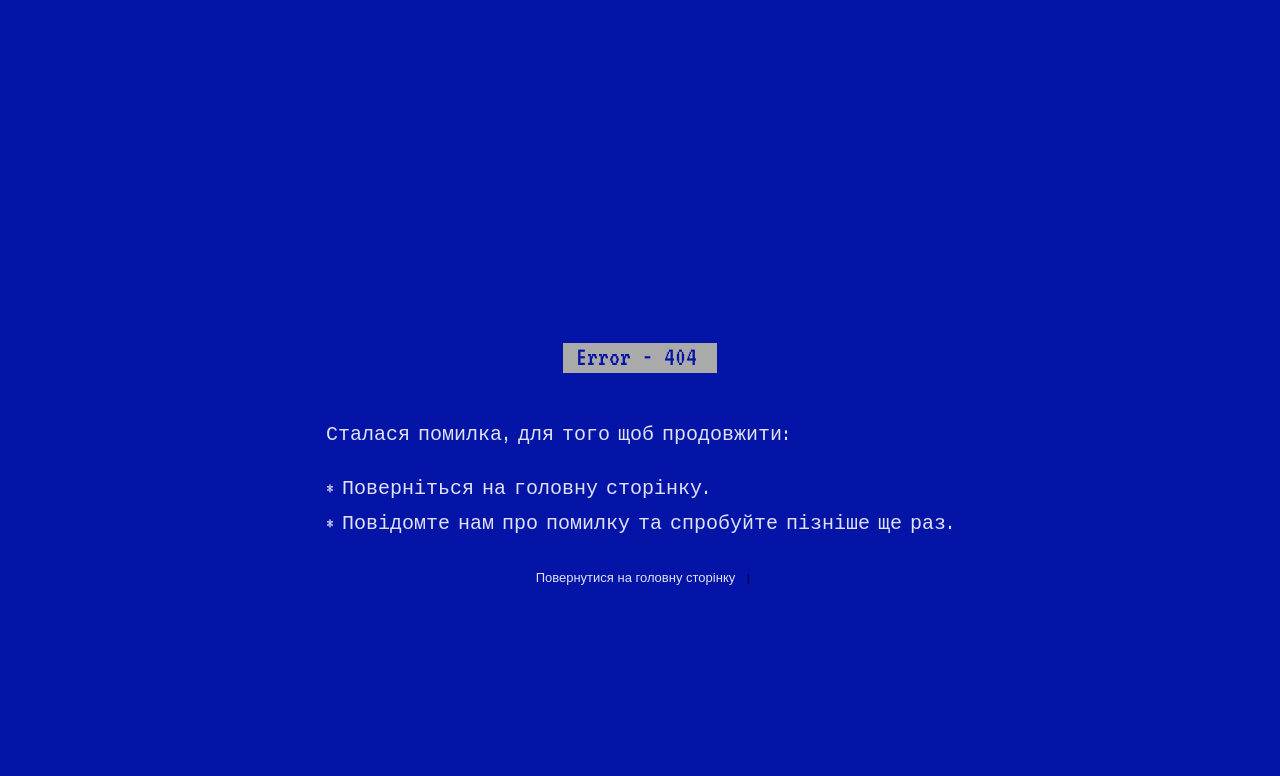
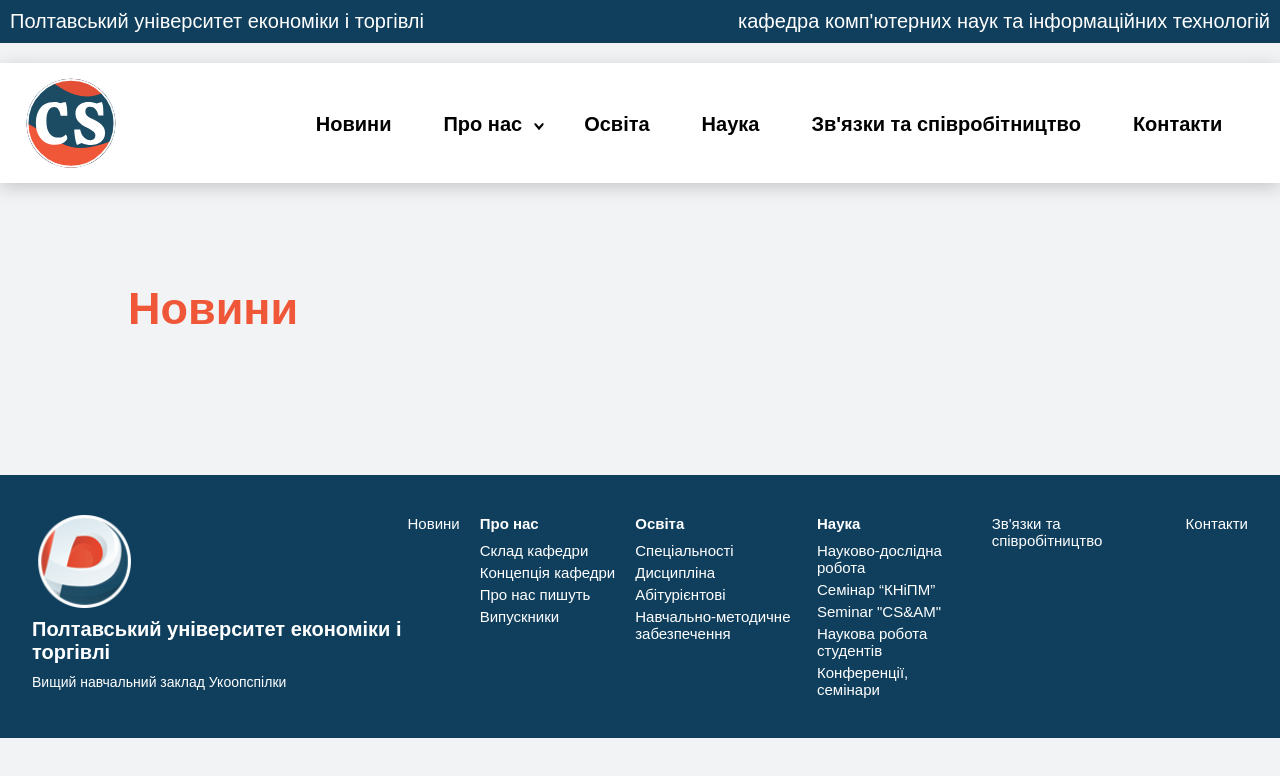
Before and after one commit to vlad-blip/mathmodel, a Next.js app: page /news in a window 1280 px wide. Before the commit this address had no page. Shown: the top 776 px of the page. Built offline with nearby package versions, Linux system fonts and the light colour scheme.

Commit message:
News page

```diff
--- /dev/null
+++ b/pages/news/index.tsx
@@ -0,0 +1,9 @@
+export default function News() {
+  return (
+    <main className="main">
+      <div className="container">
+        <h1 className="h-1 page-heading">Новини</h1>
+      </div>
+    </main>
+  );
+}
```
